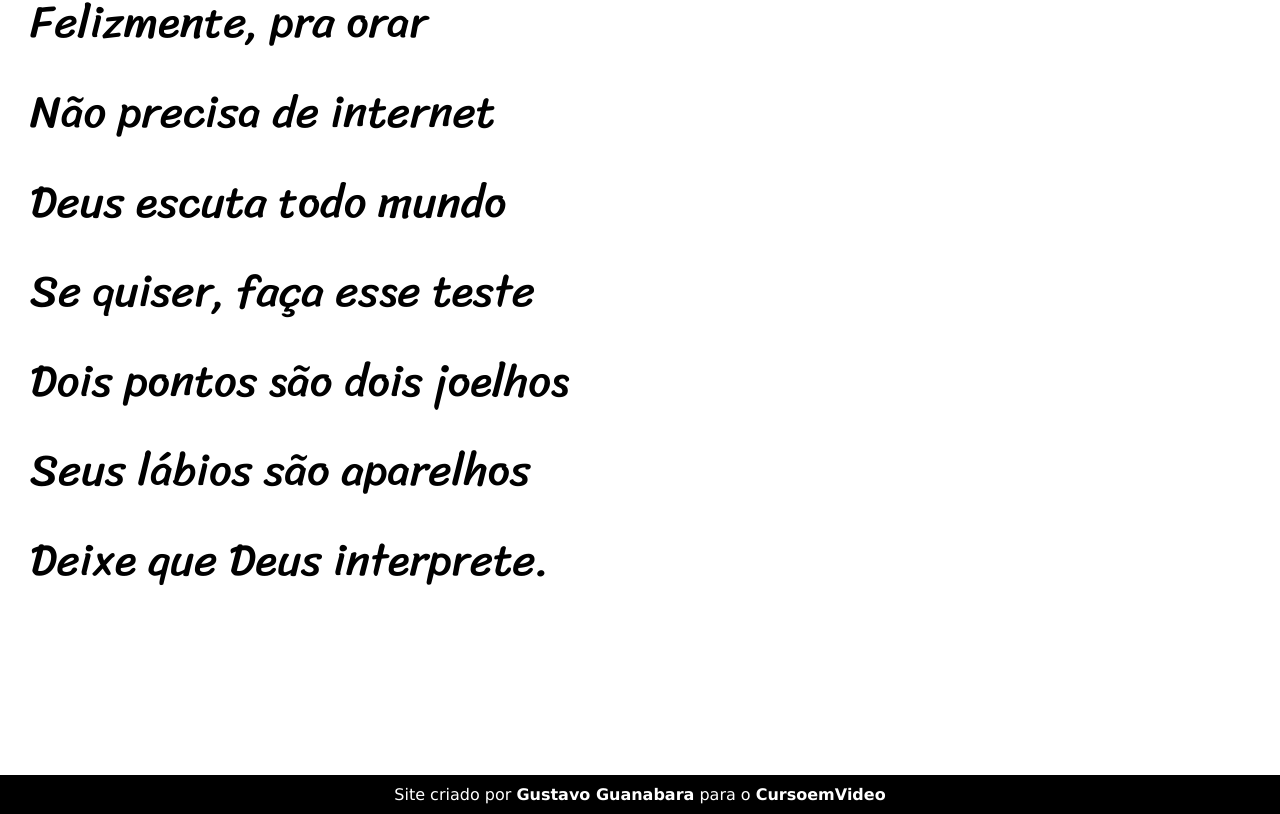
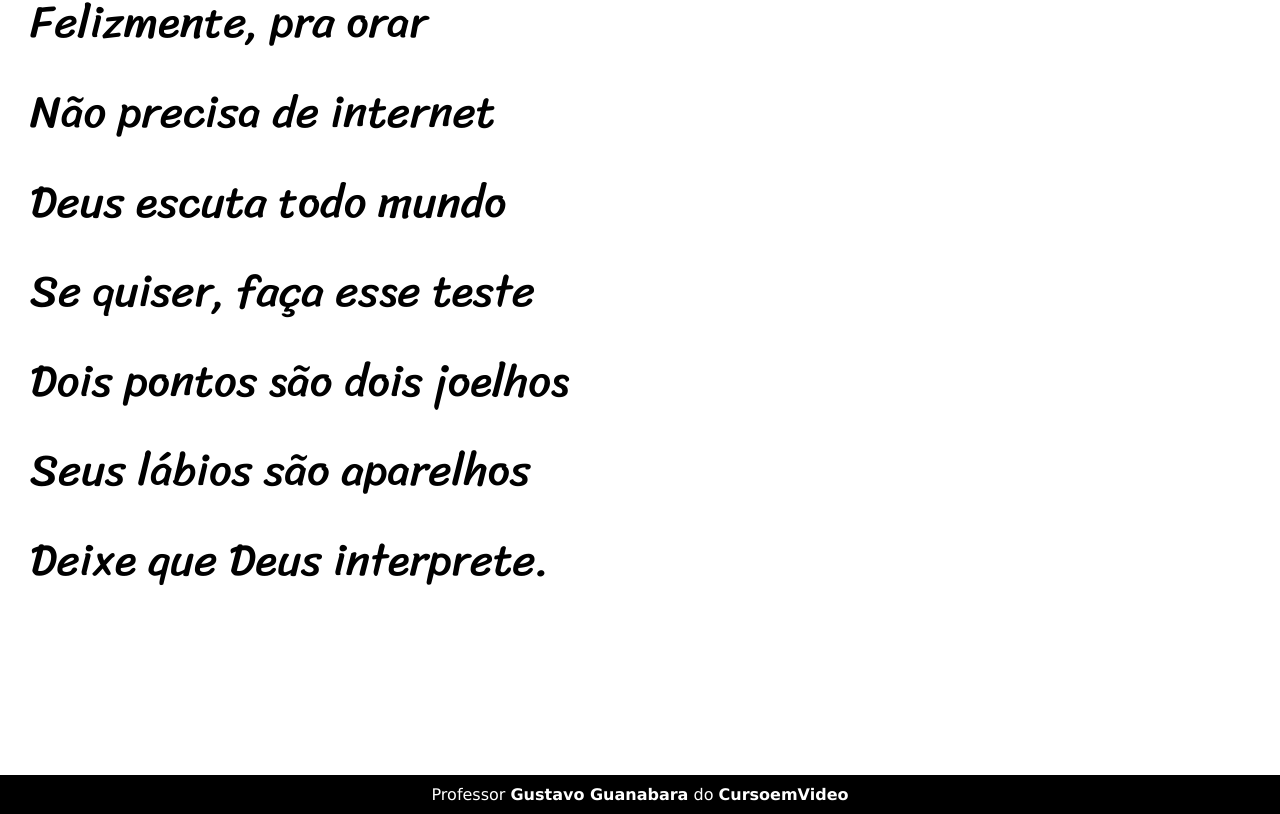
Before and after one commit to MatheusJesus10/projeto-cordel, a plain HTML site: page index.html in a window 1280 px wide. Shown: the part 5163-5977 px from the top of the page. Drawn offline with Linux system fonts and the light colour scheme.

Commit message:
atualizei o projeto cordel

```diff
--- a/index.html
+++ b/index.html
@@ -93,7 +93,7 @@
     </section>
 
     <footer>
-        <p>Site criado por <a href="https://gustavoguanabara.github.io" target="_blank">Gustavo Guanabara</a> para o <a href="https://www.cursoemvideo.com" target="_blank">CursoemVideo</a></p>
+        <p>Professor <a href="https://gustavoguanabara.github.io" target="_blank">Gustavo Guanabara</a> do <a href="https://www.cursoemvideo.com" target="_blank">CursoemVideo</a></p>
     </footer>
 </body>
 </html>
```
